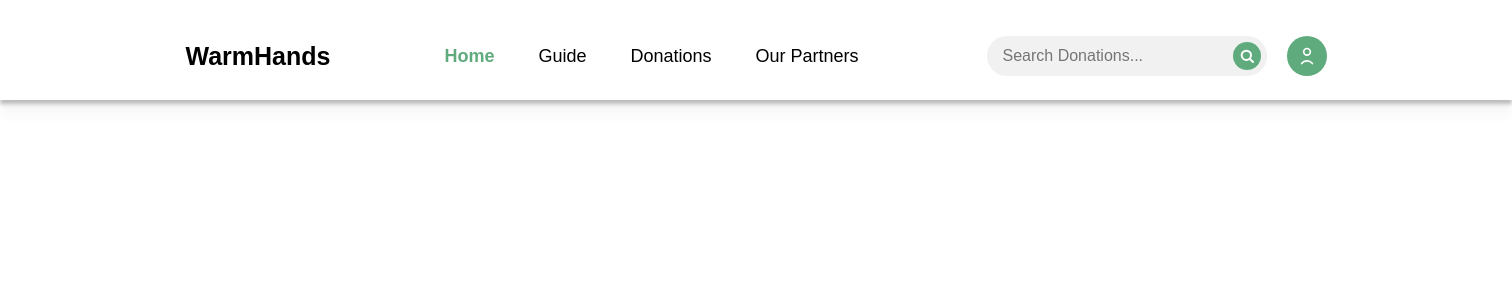
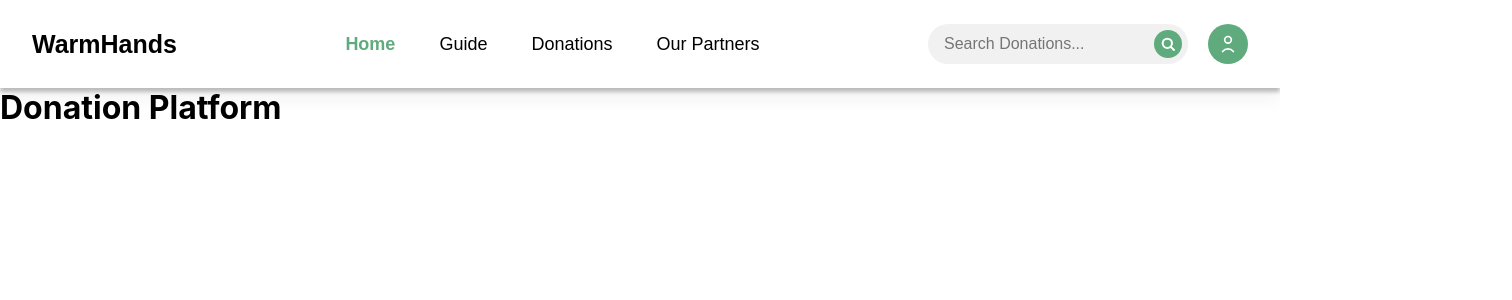
Before and after one commit to HusseinAtoui/donationplatform-frontend, a React (Create React App) app: page / in a window 1280 px wide. Shown: the top 300 px of the page, 1512 px wide, since content can reach past the window. Built offline with nearby package versions, Linux system fonts and the light colour scheme.

Commit message:
nav bar comp
RESPONSIVE FIX

```diff
--- a/src/components/NavBar/NavBar.css
+++ b/src/components/NavBar/NavBar.css
@@ -1,136 +1,103 @@
-/* Container */
+/* ------------------- GENERAL ------------------- */
+* {
+    box-sizing: border-box;
+    margin: 0;
+    padding: 0;
+}
+
 .navbar {
-  position: absolute;
-  top: 0;
-  left: 0;
-  width: 1512px;
-  height: 100px;
-  padding: 36px 0 24px;
+    width: 100%;
+    padding: 24px 32px;
     display: flex;
-  flex-direction: row;
-  justify-content: center;
+    justify-content: space-between;
     align-items: center;
-  gap: 84px;
     background: #FFFFFF;
     box-shadow: 0px 4px 4px rgba(0, 0, 0, 0.25),
         0px 16px 12px rgba(0, 0, 0, 0.03);
-  z-index: 100;
-  box-sizing: border-box;
+    position: relative;
+    z-index: 1000;
 }
 
-/* Logo */
 .navbar__logo {
-  width: 131px;
-  height: 30px;
     font-family: 'Poppins', sans-serif;
+    font-size: 25px;
     font-weight: 700;
-  font-size: 25px;
-  line-height: 30px;
-  color: #000000;
-  display: flex;
-  align-items: center;
-  gap: 8px;
+    color: #000;
     cursor: pointer;
 }
 
-/* Menu */
+/* ------------------- MENU ------------------- */
 .navbar__menu {
-  width: 502px;
-  height: 38px;
     display: flex;
-  flex-direction: row;
-  justify-content: center;
+    gap: 24px;
     align-items: center;
-  gap: 24px;
-  box-sizing: border-box;
+    transition: transform 0.3s ease;
 }
 
-/* Menu items */
 .navbar__menu-item {
-  height: 38px;
     font-family: 'Poppins', sans-serif;
+    font-size: 18px;
     font-weight: 500;
-  font-size: 18px;
-  line-height: 30px;
-  color: #000000;
+    color: #000;
+    text-decoration: none;
     padding: 4px 10px;
-  display: flex;
-  align-items: center;
-  border-bottom: none;
-  text-decoration: none;
-  cursor: pointer;
     transition: color 0.3s ease;
     white-space: nowrap;
-}
-
-.navbar__menu-item.active {
-  font-weight: 600;
-  color: #5FAB7D;
-  /* no underline */
 }
 
 .navbar__menu-item:hover {
     color: #5FAB7D;
 }
 
-/* Actions container */
-.navbar__actions {
-  display: flex;
-  align-items: center;
-  gap: 20px;
-  box-sizing: border-box;
+.navbar__menu-item.active {
+    font-weight: 600;
+    color: #5FAB7D;
 }
 
-/* Search wrapper */
+/* ------------------- SEARCH ------------------- */
 .navbar__search-wrapper {
     position: relative;
     display: flex;
     align-items: center;
 }
 
-/* Search input */
 .navbar__search-wrapper input {
-  width: 280px;
+    width: 260px;
     height: 40px;
     padding: 9px 40px 9px 16px;
     background: #f1f1f1;
     border-radius: 20px;
     border: none;
     font-family: 'Poppins', sans-serif;
-  font-weight: 400;
     font-size: 16px;
-  line-height: 20px;
-  color: rgba(0, 0, 0, 0.6);
-  box-sizing: border-box;
+    color: rgba(0, 0, 0, 0.7);
 }
 
-/* Search button */
 .navbar__search-btn {
     position: absolute;
     right: 6px;
     width: 28px;
     height: 28px;
-  border: none;
     background: #5FAB7D;
     border-radius: 50%;
+    border: none;
+    display: flex;
+    justify-content: center;
+    align-items: center;
     color: white;
     cursor: pointer;
-  display: flex;
-  align-items: center;
-  justify-content: center;
-  transition: background-color 0.3s ease;
-  font-size: 16px;
+    transition: background 0.3s ease;
 }
 
 .navbar__search-btn:hover {
     background: #4a8b5a;
 }
 
-/* Login Icon Button */
+/* ------------------- LOGIN ICON ------------------- */
 .navbar__login-icon {
     width: 40px;
     height: 40px;
-  background-color: #5FAB7D;
+    background: #5FAB7D;
     border-radius: 50%;
     border: none;
     display: flex;
@@ -138,8 +105,7 @@
     justify-content: center;
     color: white;
     cursor: pointer;
-  transition: background-color 0.3s ease;
-  padding: 0;
+    transition: background 0.3s ease;
 }
 
 .navbar__login-icon:hover {
@@ -152,7 +118,7 @@
     height: 20px;
 }
 
-/* Hamburger button - hidden on desktop */
+/* ------------------- HAMBURGER ------------------- */
 .navbar__hamburger {
     display: none;
     background: none;
@@ -160,9 +126,6 @@
     cursor: pointer;
     flex-direction: column;
     gap: 5px;
-  padding: 0;
-  margin-left: 16px;
-  z-index: 110;
 }
 
 .hamburger__line {
@@ -172,45 +135,15 @@
     border-radius: 2px;
 }
 
-/* MOBILE RESPONSIVE */
-@media (max-width: 600px) {
-  .navbar {
-    padding: 16px 20px;
-    width: 100%;
-    height: auto;
-    gap: 0;
-    justify-content: space-between; /* logo left, actions right */
+/* ------------------- ACTIONS ------------------- */
+.navbar__actions {
+    display: flex;
+    align-items: center;
+    gap: 20px;
 }
 
-  /* Hide menu and search on mobile */
-  .navbar__menu,
-  .navbar__search-wrapper {
-    display: none;
-  }
-
-  /* Show login icon and hamburger on mobile */
-  .navbar__login-icon {
-    display: flex;
-    width: 36px;
-    height: 36px;
-    order: 1;
-    border-radius: 50%;
-    padding: 0;
-  }
-
-  .navbar__hamburger {
-    display: flex;
-    order: 3; /* push hamburger to rightmost */
-  }
-
-  .navbar__actions {
-    gap: 12px;
-    display: flex;
-    align-items: center;
-  }
-
-  /* Sidebar menu remains same */
-  .navbar__menu {
+/* ------------------- SIDEBAR ------------------- */
+.navbar__menu--open {
     position: fixed;
     top: 0;
     right: 0;
@@ -223,18 +156,7 @@
     padding: 80px 24px 24px;
     gap: 24px;
     z-index: 120;
-    transform: translateX(100%);
-    transition: transform 0.3s ease;
-  }
-
-  .navbar__menu.navbar__menu--open {
     transform: translateX(0);
-  }
-
-  .navbar__menu-item {
-    font-size: 18px;
-    padding: 12px 0;
-    border-bottom: 1px solid #eee;
 }
 
 .navbar__overlay {
@@ -246,4 +168,44 @@
     background: rgba(0, 0, 0, 0.3);
     z-index: 110;
 }
+
+/* ------------------- RESPONSIVE ------------------- */
+@media (max-width: 768px) {
+    .navbar {
+        flex-wrap: wrap;
+        padding: 16px 20px;
     }
+
+    .navbar__menu {
+        display: none;
+    }
+
+    .navbar__search-wrapper {
+        display: none;
+    }
+
+    /* Show sidebar menu and hamburger on mobile */
+    .navbar__menu.navbar__menu--open {
+        display: flex;
+    }
+
+    .navbar__hamburger {
+        display: flex;
+    }
+
+    .navbar__login-icon {
+        width: 36px;
+        height: 36px;
+    }
+
+    .navbar__actions {
+        gap: 12px;
+    }
+
+    /* Mobile menu items */
+    .navbar__menu-item {
+        font-size: 18px;
+        padding: 12px 0;
+        border-bottom: 1px solid #eee;
+    }
+}
--- a/src/components/NavBar/NavBar.js
+++ b/src/components/NavBar/NavBar.js
@@ -55,6 +55,7 @@ export default function NavBar() {
                             <path d="M5.5 21a8.38 8.38 0 0 1 13 0" />
                         </svg>
                     </button>
+
                     <button
                         className="navbar__hamburger"
                         onClick={toggleMobileMenu}
```
Lines whose indentation alone changed are shown as unchanged.
